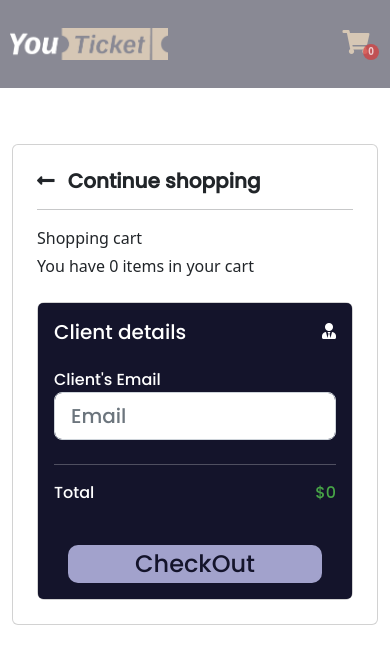
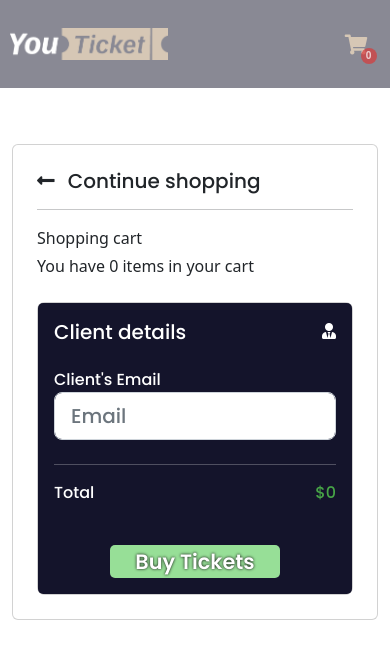
Before and after one commit to iaw-2023/Acttis-Moran-React, a React (Create React App) app: page /cart in a window 390 px wide. Shown: the top 664 px of the page. Built offline with nearby package versions, Linux system fonts and the light colour scheme.

Commit message:
Final styling fixes

```diff
--- a/public/index.html
+++ b/public/index.html
@@ -14,7 +14,7 @@
     <link rel="preconnect" href="https://fonts.googleapis.com" />
     <link rel="preconnect" href="https://fonts.gstatic.com" crossorigin />
     <link
-      href="https://fonts.googleapis.com/css2?family=Poppins:wght@200;500&family=Secular+One&display=swap"
+      href="https://fonts.googleapis.com/css2?family=Poppins:wght@200;500;600;800&family=Secular+One&display=swap"
       rel="stylesheet"
     />
     <link
--- a/src/components/cart-components/Cart.js
+++ b/src/components/cart-components/Cart.js
@@ -146,7 +146,7 @@ export default function Cart() {
                               className="cart__checkout__button"
                             >
                               <span className="cart__checkout__button__text">
-                                CheckOut
+                                Buy Tickets
                               </span>
                             </button>
                           </div>
--- a/src/components/home-components/MatchgameCard.js
+++ b/src/components/home-components/MatchgameCard.js
@@ -43,12 +43,16 @@ export default function MatchgameCard(props) {
       <MDBCardBody className="matchgame-card__body">
         <div className="matchgame-card__title__container">
           <MDBCardTitle className="matchgame-card__title">
-            {homeTeamName + " vs " + awayTeamName}
+            {homeTeamName}
+          </MDBCardTitle>
+          <MDBCardTitle className="matchgame-card__title">vs</MDBCardTitle>
+          <MDBCardTitle className="matchgame-card__title">
+            {awayTeamName}
           </MDBCardTitle>
         </div>
         <span className="matchgame-card__text">
-          Partido disputado entre {homeTeamName} y {awayTeamName} en el estadio{" "}
-          {stadiumName}.
+          Matchgame played between {homeTeamName} and {awayTeamName} in{" "}
+          {stadiumName} stadium.
         </span>
         <span className="matchgame-card__text-datetime">
           {date} | {time}
--- a/src/css/carousel.css
+++ b/src/css/carousel.css
@@ -12,7 +12,7 @@
     font-family: 'Poppins', sans-serif;
     font-weight: 800;
     color: var(--nav-enterprise-color);
-    text-shadow: black 0 0 2px;
+    text-shadow: black 0 0 5px;
 }
 
 .carrousel-container-item-text{
--- a/src/css/cart.css
+++ b/src/css/cart.css
@@ -20,7 +20,7 @@
 
 .text-body {
     text-decoration: none;
-    font-weight: 600;
+    font-weight: 500;
 }
 
 .text-body:hover {
@@ -33,7 +33,7 @@
 }
 
 .cart__item__teams{
-    font-weight: 600;
+    font-weight: 500;
 }
 
 .cart__item__text{
@@ -72,15 +72,13 @@
 }
 
 .cart__checkout__button {
-    width: 90%;
+    width: 50%;
     height: 60%;
     text-align: center;
-    font-weight: 800;
-    font-family: 'Poppins', sans-serif;
-    border-radius: 10px;
+    border-radius: 5px;
     margin-top: 2rem;
     border: none;
-    background-color: var(--button-color);
+    background-color: var(--price-color-light);
     transition: background-color 0.5s;
 }
 
@@ -89,9 +87,11 @@
 }
 
 .cart__checkout__button__text{
-    font-size:x-large;
-    font-weight: 500;
-    color: var(--nav-color);
+    font-family: 'Poppins', sans-serif;
+    font-weight: 600;
+    font-size: 1.3rem;
+    color: var(--text-color);
+    text-shadow: black 0 0 3px;
 }
 
 .cart__checkout__button__text__price{
@@ -108,7 +108,7 @@
 
 @media screen and (max-width: 900px) {
     .cart__checkout__button{
-        min-width: 70%;
+        min-width: 60%;
     }
 
     .cart__item{
--- a/src/css/home.css
+++ b/src/css/home.css
@@ -218,11 +218,20 @@
     align-self: center;
     text-align: center;
     margin-top: 10px;
+    margin-bottom: 0.4rem;
+    padding-bottom: 0.5rem;
+    border-bottom: var(--nav-enterprise-color-transparent) 1px solid;
+    display: flex;
+    flex-direction: column;
+    justify-content: center;
+    align-items: center;
   }
 
   .matchgame-card__title{
     color: var(--nav-enterprise-color);
-    font-size: 15px;
+    font-size: 0.9rem;
+    font-family: 'Poppins', sans-serif;
+    font-weight: 600;
   }
 
   .matchgame-card__body{
@@ -240,7 +249,7 @@
     text-align: center;
     align-self: center;
     color:var(--text-color);
-    height: 40%;
+    height: 45%;
     width: 80%;
   }
 
@@ -251,7 +260,8 @@
     text-align: center;
     align-self: center;
     color:var(--text-color);
-    height: 20%;
+    margin-top: 0.2rem;
+    height: 15%;
     width: 80%;
   }
 
@@ -266,10 +276,10 @@
     background-color: var(--button-color);
     align-self: center;
     width: 100%;
-    height: 80%;
+    height: 90%;
     border: none;
     font-family: 'Poppins', sans-serif;
-    font-weight: 800;
+    font-weight: 600;
     border-radius: 15px;
     transition: background-color 0.2s;
   }
--- a/src/css/index.css
+++ b/src/css/index.css
@@ -4,10 +4,12 @@
   --bg-color-transparent:rgba(255, 255, 255,0.7);
   --nav-color:rgb(20, 20, 43);
   --nav-enterprise-color:#d6c7b5;
+  --nav-enterprise-color-transparent:rgba(214, 199, 181, 0.4);
   --notification-color:rgba(216, 57, 57, 0.7);
   --notification-light-color:rgba(235, 168, 168, 0.7);
   --nav-color-transparent:rgba(20, 20, 43, 0.5);
   --price-color:rgb(71, 165, 71);
+  --price-color-light:rgb(151, 223, 151);
   --text-color:white;
   --button-color:#a2a2cc;
   --stadium-color:rgb(20, 20, 43);
--- a/src/css/matchgamebuytickets.css
+++ b/src/css/matchgamebuytickets.css
@@ -68,6 +68,7 @@
 .matchgametickets__stadium__container__info{
   width: 60rem;
   height: 90%;
+  margin-top: 2rem;
   display: flex;
   justify-content: center;
   align-items: center;
@@ -76,6 +77,9 @@
 .matchgametickets__stadium__container__info__logo-container{
   width: 8rem;
   height: 8rem;
+  display: flex;
+  flex-direction: column;
+  justify-content: center;
 }
 
 .matchgametickets__stadium__container__info__local-team-logo,
@@ -92,7 +96,7 @@
   display: flex;
   flex-direction: column;
   justify-content: center;
-  margin-top: 5rem;
+  margin-top: 1rem;
   padding: 1rem;
   align-items: center;
 }
@@ -232,7 +236,7 @@
   margin-top: 1rem;
   margin-bottom: 1rem;
   font-family: 'Poppins', sans-serif;
-  color:var(--text-color);
+  color:var(--nav-enterprise-color);
   background-color:var(--nav-color);
   transition: background 0.5s;
 }
@@ -247,7 +251,7 @@
   background-size: cover;
 }
 
-@media screen and (max-width: 900px) {
+@media screen and (max-width: 1000px) {
   .matchgametickets__ticket__selection__container{
     flex-direction: column;
     width: 90%;
@@ -307,8 +311,8 @@
 @media screen and (max-width: 550px) {
   .matchgametickets__stadium__container__info__local-team-logo,
   .matchgametickets__stadium__container__info__away-team-logo{
-    width: 3rem;
-    height: 3rem;
+    width: 4rem;
+    height: 4rem;
   }
 
   .matchgametickets__stadium__container__info__text{
--- a/src/css/pagewrapper.css
+++ b/src/css/pagewrapper.css
@@ -99,8 +99,10 @@
 
   .page__wrapper__navbar__cart{
     width: 3rem;
-    height: 100%;
+    height: 50%;
     text-decoration: none;
+    margin-top: auto;
+    margin-bottom: auto;
     display: flex;
     justify-content: center;
   }
@@ -111,7 +113,7 @@
     text-align: center;
     color: var(--nav-enterprise-color);
     width: 100%;
-    height: 70%;
+    height: 75%;
     transition: text-shadow 0.2s ease-in-out;
   }
 
@@ -120,7 +122,7 @@
   }
 
 .home__nav__cart__icon__info{
-  margin-top: 35px;
+  margin-top: 25px;
   margin-left: 30px;
   position: absolute;
   text-align: center;
@@ -142,4 +144,13 @@
       width: 10rem;
       height: 70%;
     }
+
+    .page_wrapper__navbar__cart__icon{
+      font-size: 125%;
+    }
+
+    .home__nav__cart__icon__info{
+      margin-top: 22px;
+      margin-left: 25px;
+    }
   }
```
